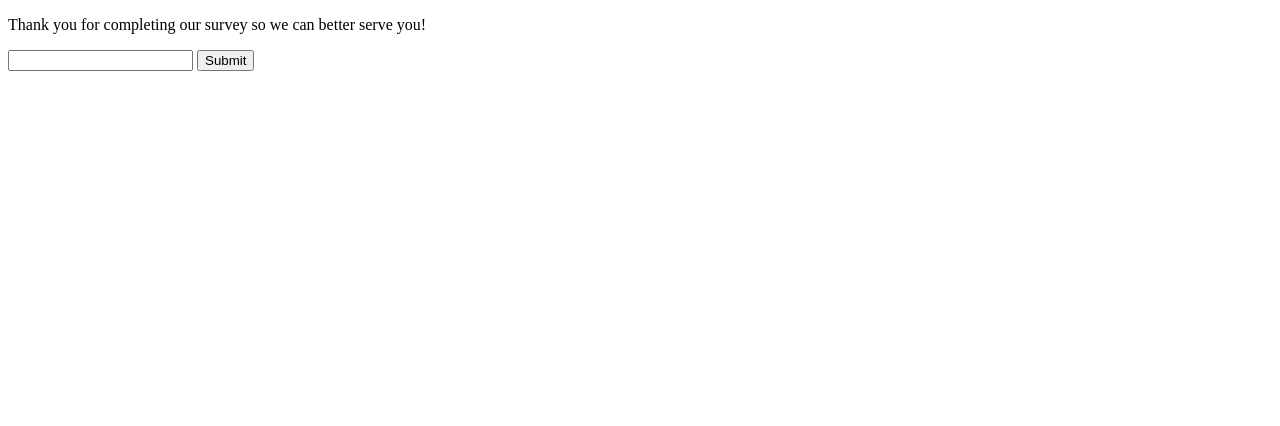
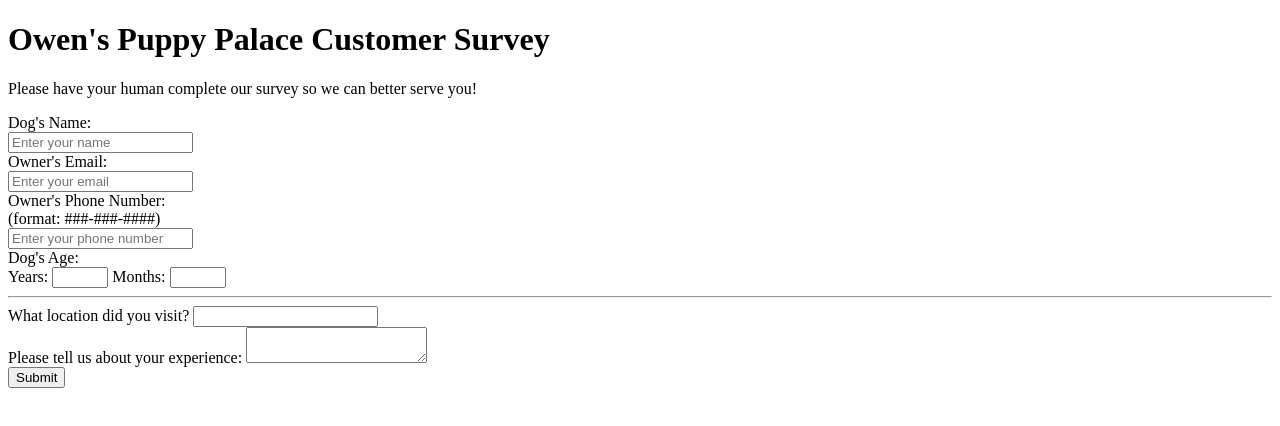
Before and after one commit to rhawkenson/fcc-survey-challenge, a plain HTML site: page index.html in a window 1280 px wide. Drawn offline with Linux system fonts and the light colour scheme.

Commit message:
Add input fields

```diff
--- a/index.html
+++ b/index.html
@@ -4,13 +4,62 @@
     <meta charset="UTF-8">
     <meta name="viewport" content="width=device-width, initial-scale=1.0">
     <link href="style.css" type="text/css" rel="stylesheet">
-    <title id="title">Customer Satisfaction Survey</title>
+    <title id="title">Puppy Satisfaction Survey</title>
 </head>
 <body>
-    <p id="description"></p>Thank you for completing our survey so we can better serve you!</p>
+    <h1>Owen's Puppy Palace Customer Survey</h1>
+    <p id="description"></p>Please have your human complete our survey so we can better serve you!</p>
     <form id="survey-form">
-        <input type="text" id="name" name="name" required>
-        <button type="submit" id="submit">Submit</button>
-    </form>
+        <div id="input">
+            <label for="name" id="name-label"> Dog's Name:</label>
+            <br>
+                <input type="text" id="name" name="name" placeholder="Enter your name" required>
+        </div>
+            <label for="email" id="email-label">
+                Owner's Email:
+                <br>
+                <input type="email" id="email" name="email" placeholder="Enter your email" required>
+            </label>
+        <div id="input">
+            <label for="phone" id="phone-label">
+                Owner's Phone Number:
+                <br>
+                (format: ###-###-####)
+                <br>
+                <input type="tel" id="phone" name="phone" pattern="[0-9]{3}-[0-9]{3}-[0-9]{4}" placeholder="Enter your phone number" required>
+            </label>
+        </div>
+        <div id="input">
+            <label for="age" id="number-label">
+                Dog's Age:
+                <br>
+                Years:
+                <input type="number" id="years" name="years" min="0" max="30" required>
+                Months:
+                <input type="number" id="months" name="months" min="0" max="11" required>
+            </label>
+        </div>
+        <hr>
+        <div>
+            <label for="location">What location did you visit?</label>
+            <input type="text" id="dropdown" name="location" list="cityname">
+                <datalist id="location">
+                    <option value="Cityline"></option>
+                    <option value="Lakewood"></option>
+                    <option value="East Quarter"></option>
+                </datalist>
+        </div>
+
+        <div id="input">
+            <label for="comments" id="comments-label">
+                Please tell us about your experience:
+                <textarea id="comments" name="comments" class="input-textarea" required></textarea>
+            </label>
+        </div>
+
+        <div input="input">
+            <button type="submit" id="submit">Submit</button>
+        </div>
+        </form>
 </body>
 </html>
```
